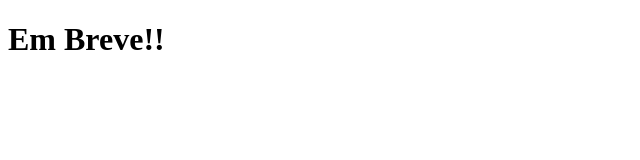
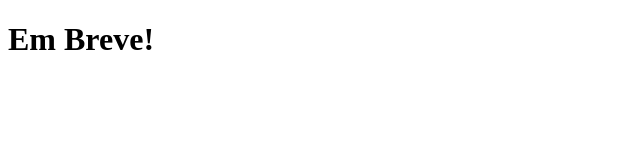
Before and after one commit to conexaofrontend/conexaofrontend, a plain HTML site: page index.html in a window 1280 px wide. Shown: the full height of the page, 0-640 px from the left. Drawn offline with Linux system fonts and the light colour scheme.

Commit message:
Teste repo hostinger

```diff
--- a/index.html
+++ b/index.html
@@ -6,6 +6,6 @@
     <title>Conexão Front End - Em breve!</title>
 </head>
 <body>
-    <h1>Em Breve!!</h1>
+    <h1>Em Breve!</h1>
 </body>
 </html>
```
